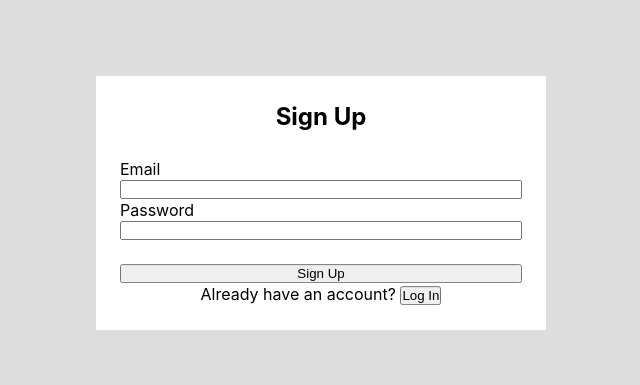
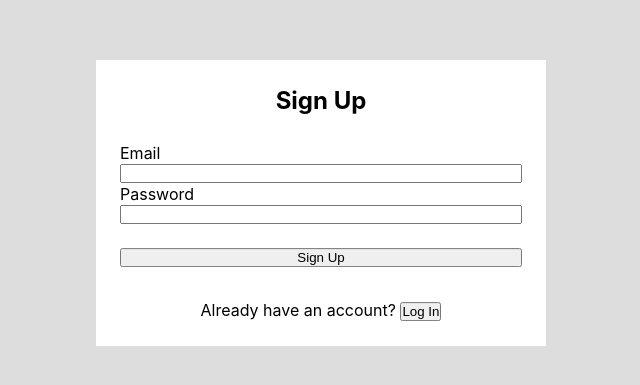
Before and after one commit to Michael-c7/bug-tracker, a React (Create React App) app: page / in a window 1280 px wide. Shown: the part 197-582 px from the top of the page, without its empty margins (319-959 px from the left). Built offline with nearby package versions, Linux system fonts and the light colour scheme; no server answers.

Commit message:
V1.1 fixed a memory leak when you sign in and fixed a bug where when you log in the browser trys to redirct the user

```diff
--- a/src/components/SignUp.js
+++ b/src/components/SignUp.js
@@ -9,24 +9,27 @@ const SignUp = () => {
     const emailRef = useRef()
     const passwordRef = useRef()
 
-
-
-    const handleSignUp = async () => {
+    const handleSignUp = async (e) => {
+        e.preventDefault()
+        // let unmounted = false
         setLoading(true)
         try {
             await signUp(emailRef.current.value,passwordRef.current.value)
         } catch(error) {
-            console.log(error.message)
+            console.log(error)
+            alert(error)
         }
         setLoading(false)
     }
 
-    const handleLoginIn = async () => {
+    const handleLoginIn = async (e) => {
+        e.preventDefault()
         setLoading(true)
         try {
             await login(emailRef.current.value,passwordRef.current.value)
         } catch(error) {
-            console.log(error.message)
+            console.log(error)
+            // alert(error)
         }
         setLoading(false)
     }
@@ -42,7 +45,7 @@ const SignUp = () => {
                 <label htmlFor="password">Password</label>
                 <input id="password" className="login-input" type="text"  ref={passwordRef}/>
 
-                <button className="login-button-main" type="submit" onClick={handleSignUp} disabled={loading}>Sign Up</button>
+                <button className="login-button-main" onClick={handleSignUp}>Sign Up</button>
 
                 <div className="login-secondary-text">
                     Already have an account? <button onClick={handleLoginIn}>Log In</button>
--- a/src/firebase.js
+++ b/src/firebase.js
@@ -26,7 +26,14 @@ const app = initializeApp(firebaseConfig);
 const auth = getAuth()
 
 export const signUp = (email, password) => {
-  return createUserWithEmailAndPassword(auth, email, password)
+  let unmounted = false;
+  if(!unmounted) {
+    return createUserWithEmailAndPassword(auth, email, password)
+  }
+
+  return () => {
+    unmounted = true;
+  }
 }
 
 export const login = (email, password) => {
@@ -41,11 +48,19 @@ export const logout = () => {
 
 // custom hook
 export const useAuth = () => {
-  const [ currentUser, setCurrentUser ] = useState()
+  const [currentUser, setCurrentUser] = useState()
 
   useEffect(() => {
-    const unsub = onAuthStateChanged(auth, (user) => setCurrentUser(user))
-    return unsub;
+    let unmounted = false;
+
+    if(!unmounted) {
+      const unsub = onAuthStateChanged(auth, (user) => setCurrentUser(user));
+      return unsub;
+    }
+
+    return () => {
+        unmounted = true;
+    }
   }, [])
 
   return currentUser;
--- a/src/styles/login.scss
+++ b/src/styles/login.scss
@@ -32,4 +32,5 @@ body {
 
 .login-secondary-text {
     text-align: center;
+    margin-top:2rem;
 }
```
Also changed, not shown: src/App.js (+14 -0 lines).
